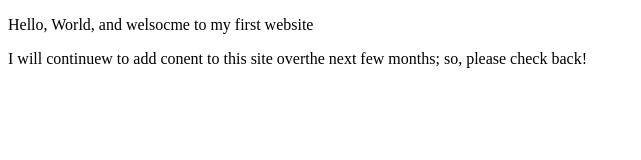
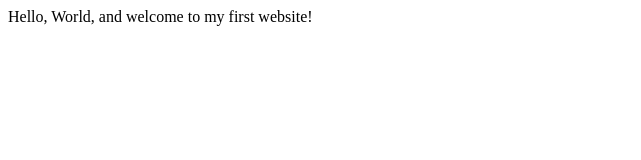
Before and after one commit to Amothj/Amothj.github.io, a plain HTML site: page index.html in a window 1280 px wide. Shown: the whole page, without its empty margins (0-641 px from the left). Drawn offline with Linux system fonts and the light colour scheme.

Commit message:
Revert "Update index.html"
This reverts commit f7e30549e2748f5909ef94d6eaa108d0d5ea0445.

```diff
--- a/index.html
+++ b/index.html
@@ -3,11 +3,9 @@
 <html lang="en"><head><meta http-equiv="Content-Type" content="text/html; charset=UTF-8">
 
         <meta name="viewport" content="width=device-width, initial-scale=1.0">
-    <meta name="author" content ="Johnathan Amoth ">
-        <title>CE Truffaut | Web Developer</title>
+        <title>My First Website</title>
     </head>
     <body>
-       <p>Hello, World, and welsocme to my first website</p>
-    <p>I will continuew to add conent to this site overthe next few months; so, please check back!</p>
-</body>
-</html>
+       Hello, World, and welcome to my first website!
+
+</body></html>
```
